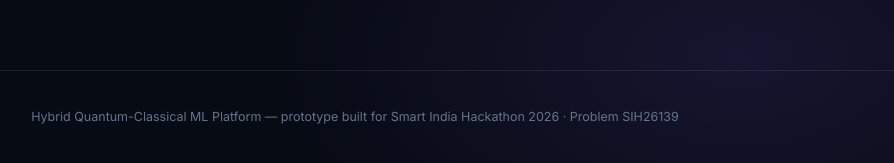
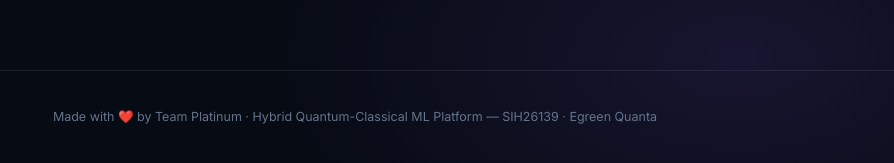
Before and after one commit to ubaidsayyad/sih26139_hybrid_qml_prototype, a Flask app: page /admin in a window 1280 px wide. Shown: the part 897-1060 px from the top of the page, without its empty margins (285-1179 px from the left). Run offline with Flask 3, Linux system fonts and the light colour scheme; a user stored in the database is signed in; some libraries are stand-ins or nearby versions.

Commit message:
Add footer credit line 'Made with ❤️ by Team Platinum' and complete final performance validation

```diff
--- a/sih_qml_prototype/templates/base.html
+++ b/sih_qml_prototype/templates/base.html
@@ -76,7 +76,7 @@
 </main>
 
 <footer>
-  Hybrid Quantum-Classical ML Platform — prototype built for Smart India Hackathon 2026 · Problem SIH26139
+  Made with ❤️ by Team Platinum · Hybrid Quantum-Classical ML Platform — SIH26139 · Egreen Quanta
 </footer>
 
 <script>
```
Also changed, not shown: sih_qml_prototype/instance/app.db.
